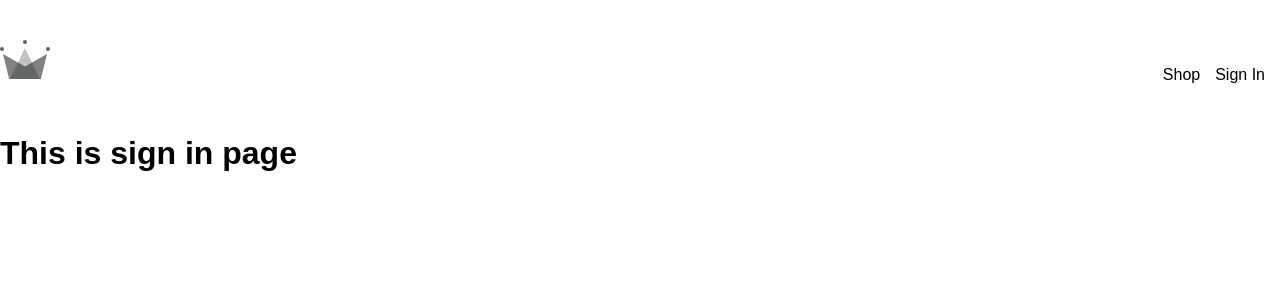
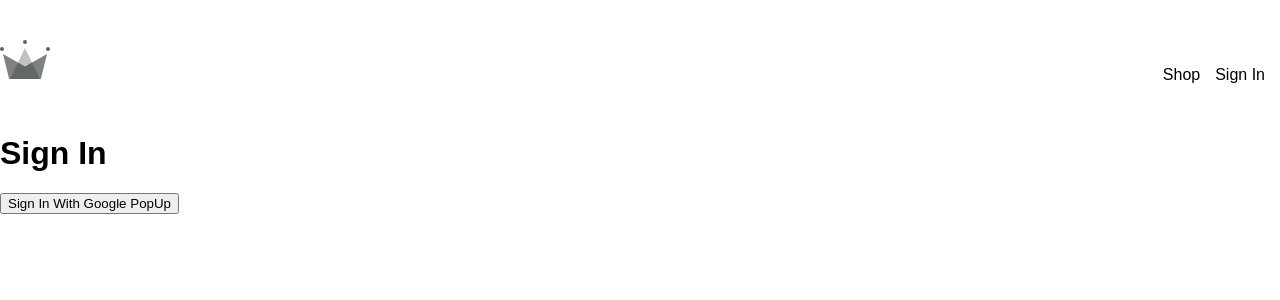
Before and after one commit to jadhav6sanjay4/crwn-clothing, a React (Create React App) app: page /sign-in in a window 1280 px wide. Shown: the top 300 px of the page. Built offline with nearby package versions, Linux system fonts and the light colour scheme; no server answers.

Commit message:
Firebase changes pushed

```diff
--- a/src/routes/sign-in/sign-in.component.jsx
+++ b/src/routes/sign-in/sign-in.component.jsx
@@ -1,7 +1,17 @@
+import { signInWithGooglePopup } from "../../utilities/firebase/firebase.utils";
+import { createUserDocumentFromAuth } from "../../utilities/firebase/firebase.utils";
+const SignIn = () => {
 
-const SignIn = () => {
+    const logGoogleUser = async () => {
+       const response = await signInWithGooglePopup();
+       console.log(response);
+    };
+
     return(
-        <h1>This is sign in page</h1>
+        <div>
+            <h1>Sign In</h1>
+            <button onClick={logGoogleUser}>Sign In With Google PopUp</button>
+        </div>
     );
-}
+};
 export default SignIn;
```
